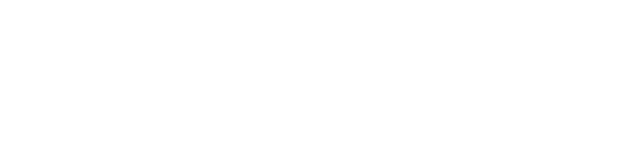
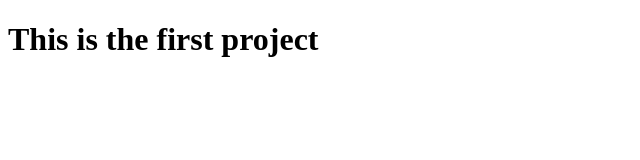
Before and after one commit to kashfi002/Project1, a plain HTML site: page index.html in a window 1280 px wide. Shown: the whole page, without its empty margins (0-640 px from the left). Drawn offline with Linux system fonts and the light colour scheme.

Commit message:
Updated index.html and added new files

```diff
--- a/index.html
+++ b/index.html
@@ -6,6 +6,7 @@
     <title>Document</title>
 </head>
 <body>
+    <h1>This is the first project</h1>
 
 </body>
 </html>
```
